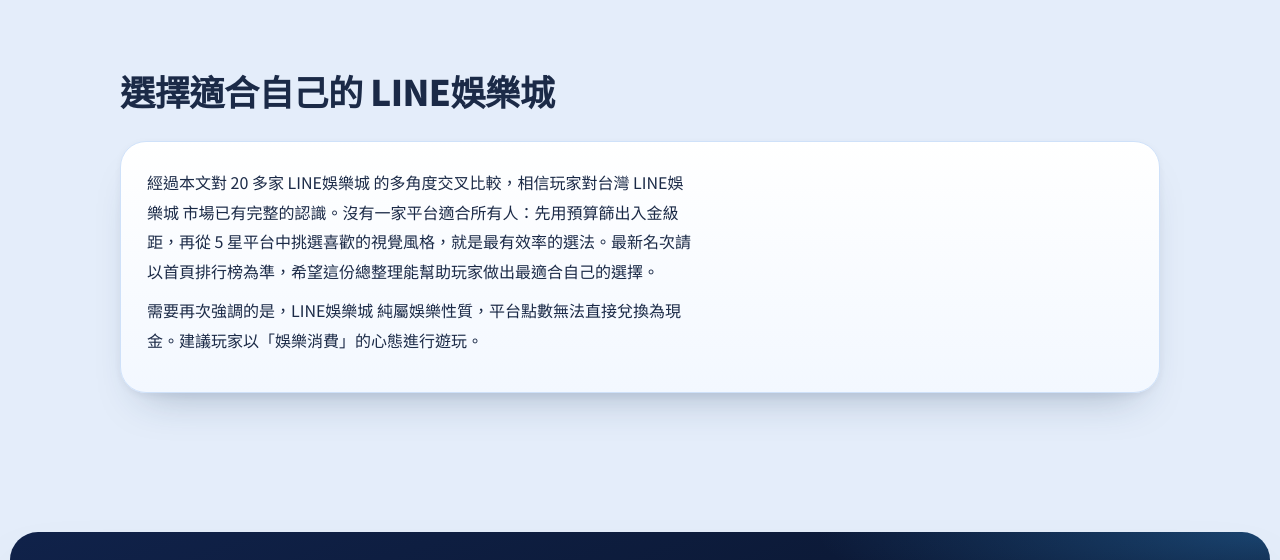
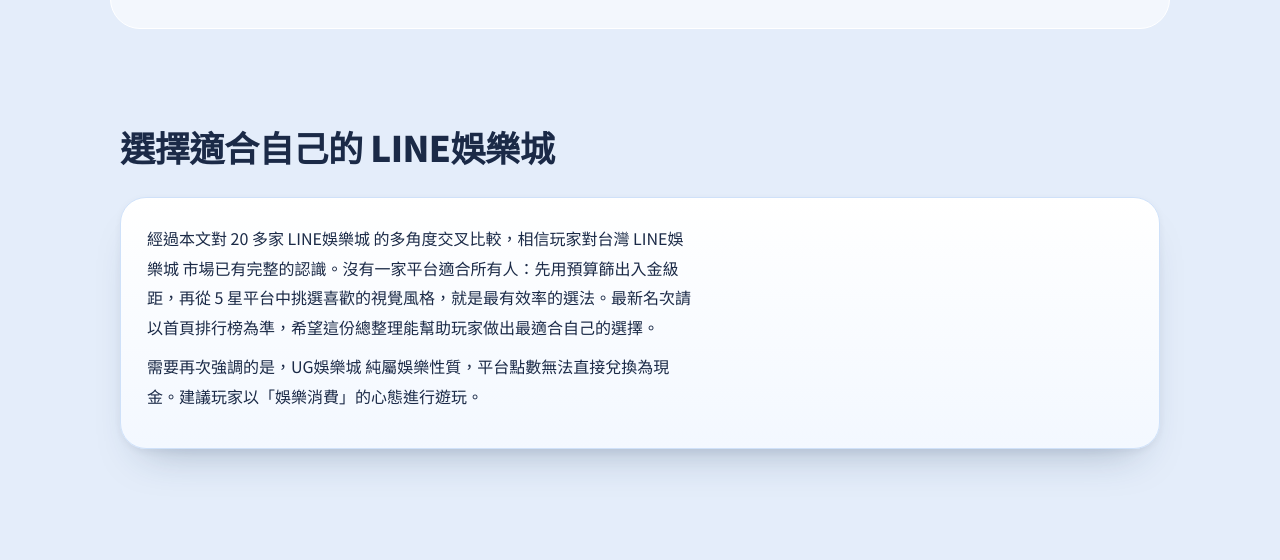
Before and after one commit to flysohigh002-cpu/uggame-site, a plain HTML site: page index.html in a window 1280 px wide. Shown: the part 4612-5172 px from the top of the page. Drawn offline with Linux system fonts and the light colour scheme.

Commit message:
Update index.html

```diff
--- a/index.html
+++ b/index.html
@@ -6,8 +6,8 @@
 <meta name="theme-color" content="#e4edfa">
 <link rel="icon" type="image/png" href="favicon.png">
 <link rel="apple-touch-icon" href="apple-touch-icon.png">
-<title>UG娛樂城｜打造最穩定、安全的娛樂平台。</title>
-<meta name="description" content="UG娛樂城｜提供真人百家樂、電子老虎機、運彩投注站等多元線上快速遊戲服務，支援24H出入金與專屬返水，打造最穩定、安全的娛樂平台。">
+<title<a href="https://ug-tw.com/Register?p=car1">UG娛樂城｜打造最穩定、安全的娛樂平台。</title>
+<meta name="description" content="<a href="https://ug-tw.com/Register?p=car1">UG娛樂城UG娛樂城｜提供真人百家樂、電子老虎機、運彩投注站等多元線上快速遊戲服務，支援24H出入金與專屬返水，打造最穩定、安全的娛樂平台。">
 <link rel="preconnect" href="https://fonts.googleapis.com">
 <link rel="preconnect" href="https://fonts.gstatic.com" crossorigin>
 <link href="https://fonts.googleapis.com/css2?family=Noto+Sans+TC:wght@400;500;700;900&display=swap" rel="stylesheet">
@@ -68,7 +68,7 @@
 </div></section>
 <section class="sec art-sec"><div class="wrap">
 <div class="sec-head"><div><h2>選擇適合自己的 LINE娛樂城</h2></div></div>
-<div class="card art"><p>經過本文對 20 多家 LINE娛樂城 的多角度交叉比較，相信玩家對台灣 LINE娛樂城 市場已有完整的認識。沒有一家平台適合所有人：先用預算篩出入金級距，再從 5 星平台中挑選喜歡的視覺風格，就是最有效率的選法。最新名次請以首頁排行榜為準，希望這份總整理能幫助玩家做出最適合自己的選擇。</p><p>需要再次強調的是，LINE娛樂城 純屬娛樂性質，平台點數無法直接兌換為現金。建議玩家以「娛樂消費」的心態進行遊玩。</p></div>
+<div class="card art"><p>經過本文對 20 多家 LINE娛樂城 的多角度交叉比較，相信玩家對台灣 LINE娛樂城 市場已有完整的認識。沒有一家平台適合所有人：先用預算篩出入金級距，再從 5 星平台中挑選喜歡的視覺風格，就是最有效率的選法。最新名次請以首頁排行榜為準，希望這份總整理能幫助玩家做出最適合自己的選擇。</p><p>需要再次強調的是，<a href="https://ug-tw.com/Register?p=car1">UG娛樂城 純屬娛樂性質，平台點數無法直接兌換為現金。建議玩家以「娛樂消費」的心態進行遊玩。</p></div>
 </div></section>
 </main>
 <footer class="site mini"><div class="wrap"><h3 class="f-brand"><img class="logo" src="logo.png" alt="UG Online" width="48" height="43"></h3><ul class="flinks"><li><a href="about.html">關於本站</a></li><li><a href="articles.html">遊戲攻略</a></li><li><a href="promotions.html">活動</a></li><li><a href="responsible.html">責任娛樂</a></li><li><a href="disclaimer.html">免責聲明</a></li><li><a href="terms.html">使用條款</a></li><li><a href="privacy.html">隱私政策</a></li></ul><div class="copy">© 2026 UG娛樂城</div></div></footer>
```
